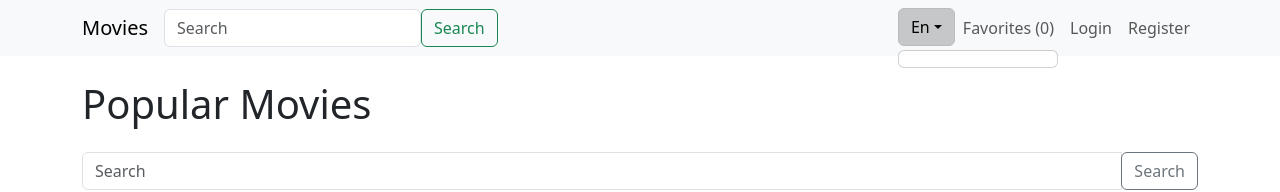
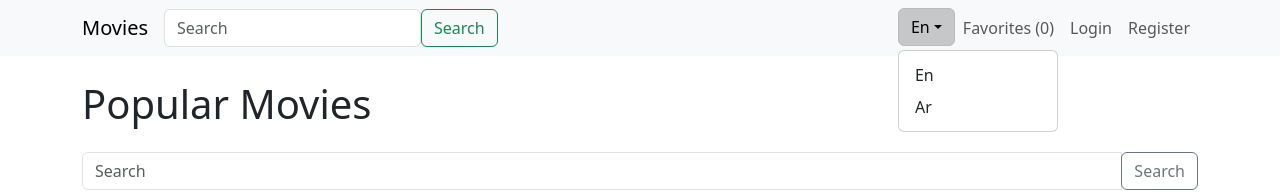
Before and after one commit to serra24/Movie-app, a React (Create React App) app: page / in a window 1280 px wide. Both pictures are taken after a click on the button "En". Shown: the top 192 px of the page. Built offline with nearby package versions, Linux system fonts and the light colour scheme; no server answers.

Commit message:
modify movie language

```diff
--- a/src/Components/Navbar.js
+++ b/src/Components/Navbar.js
@@ -12,8 +12,11 @@ function CustomNavbar({ onSearch }) {
   const [searchQuery, setSearchQuery] = useState('');
   const navigate = useNavigate();
 
+  const { changeLanguage } = useLanguage();
+
   const handleLanguageChange = (language) => {
-    // Handle language change
+    changeLanguage(language);
+    setSelectedLanguage(language);
   };
 
   const handleSubmit = (e) => {
@@ -47,7 +50,8 @@ function CustomNavbar({ onSearch }) {
                 {selectedLanguage === 'en' ? 'En' : 'Ar'}
               </Dropdown.Toggle>
               <Dropdown.Menu>
-                {/* Language options */}
+                <Dropdown.Item onClick={() => handleLanguageChange('en')}>En</Dropdown.Item>
+                <Dropdown.Item onClick={() => handleLanguageChange('ar')}>Ar</Dropdown.Item>
               </Dropdown.Menu>
             </Dropdown>
             <Nav.Link as={Link} to="/favorites">
```
